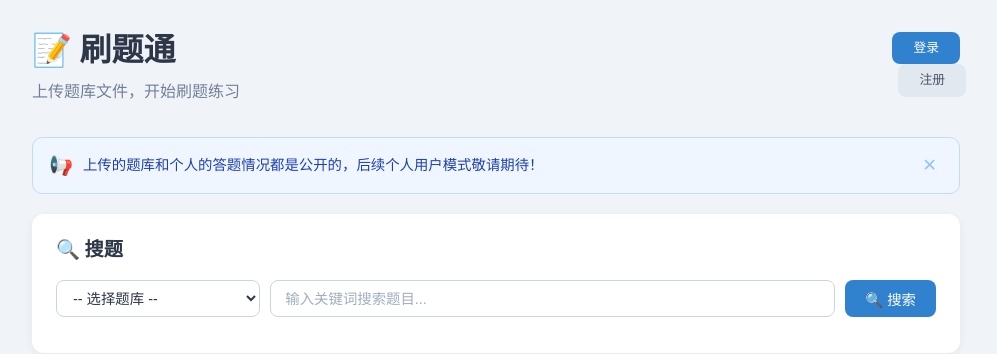
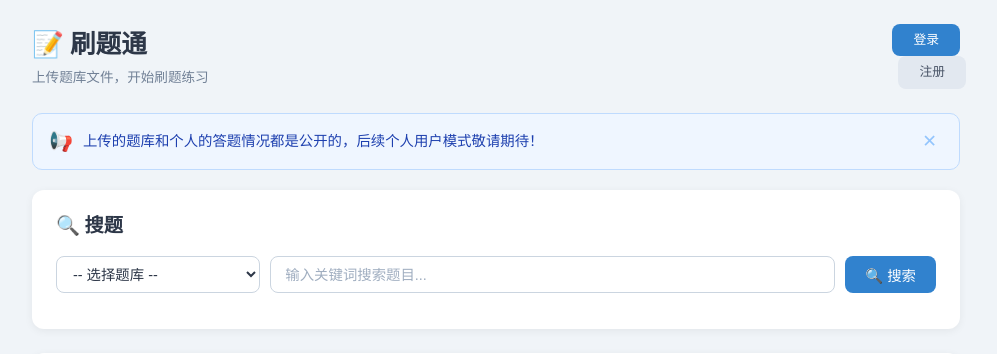
Before and after one commit to PengjinHao-cell/Quiz-App, a Flask app: page /app in a window 1280 px wide. Shown: the top 354 px of the page, without its empty margins (144-1141 px from the left). Run offline with Flask 3, Linux system fonts and the light colour scheme.

Commit message:
fix: 首页 header 布局修复（flexbox 对齐）

```diff
--- a/static/style.css
+++ b/static/style.css
@@ -139,19 +139,24 @@ body {
 .announcement-close:hover { color: #ef4444; background: #fee2e2; }
 
 /* ---------- Header ---------- */
-/* 基础页面（首页/欢迎页）的 header 居中 */
-.container > header {
-    text-align: center;
-    margin-bottom: 32px;
-}
-
-.container > header h1 {
-    font-size: 2rem;
+/* ---------- App 首页 Header（含用户菜单） ---------- */
+.app-header {
+    display: flex;
+    align-items: center;
+    justify-content: space-between;
+    margin-bottom: 24px;
+    gap: 16px;
+}
+.app-header-left h1 {
+    font-size: 1.6rem;
     font-weight: 700;
     color: #2d3748;
-    margin-bottom: 8px;
-    text-align: center;
-    width: 100%;
+    margin: 0;
+}
+.app-header-left .subtitle {
+    color: #718096;
+    font-size: 0.85rem;
+    margin: 2px 0 0;
 }
 
 .subtitle {
--- a/templates/index.html
+++ b/templates/index.html
@@ -20,10 +20,10 @@
     </div>
 
     <div class="container">
-        <header style="display:flex;align-items:center;justify-content:space-between;">
-            <div>
-                <h1 style="margin:0;text-align:left;">📝 刷题通</h1>
-                <p class="subtitle" style="margin:4px 0 0;text-align:left;">上传题库文件，开始刷题练习</p>
+        <header class="app-header">
+            <div class="app-header-left">
+                <h1>📝 刷题通</h1>
+                <p class="subtitle">上传题库文件，开始刷题练习</p>
             </div>
             <div class="user-menu" id="user-menu">
                 {% if current_user.is_authenticated %}
```
Also changed, not shown: instance/quiz_app.db, 1 other file.
